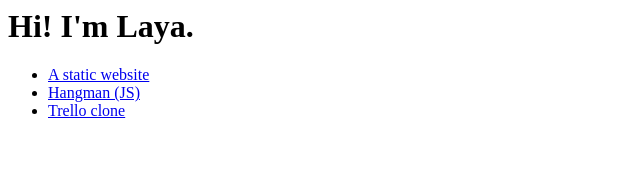
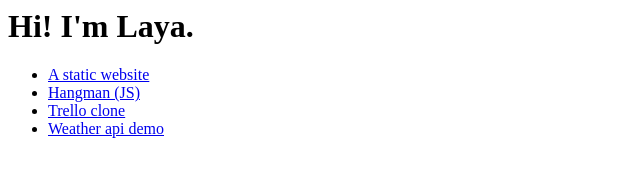
Before and after one commit to lalaya/lalaya.github.io, a plain HTML site: page index.html in a window 1280 px wide. Shown: the whole page, without its empty margins (0-640 px from the left). Drawn offline with Linux system fonts and the light colour scheme.

Commit message:
add weather app

```diff
--- a/index.html
+++ b/index.html
@@ -11,6 +11,7 @@
   <li><a href="static-website/index.html">A static website</a></li>
   <li><a href="hangman/index.html">Hangman (JS)</a></li>
   <li><a href="trello-clone/index.html">Trello clone</a></li>
+  <li><a href="weather-app/index.html">Weather api demo</a></li>
 
 </ul>
 </body>
```
Also changed, not shown: README.md.
